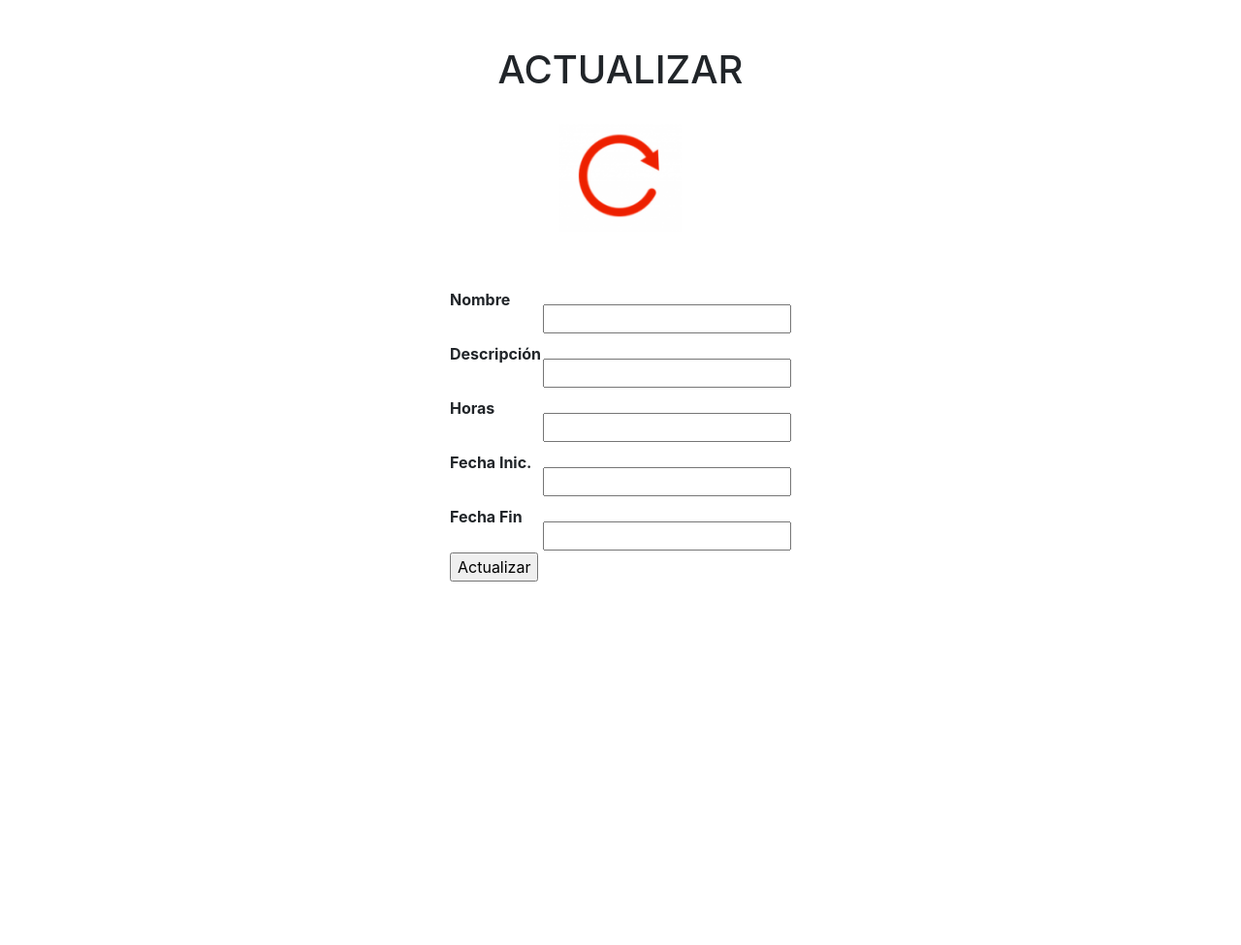
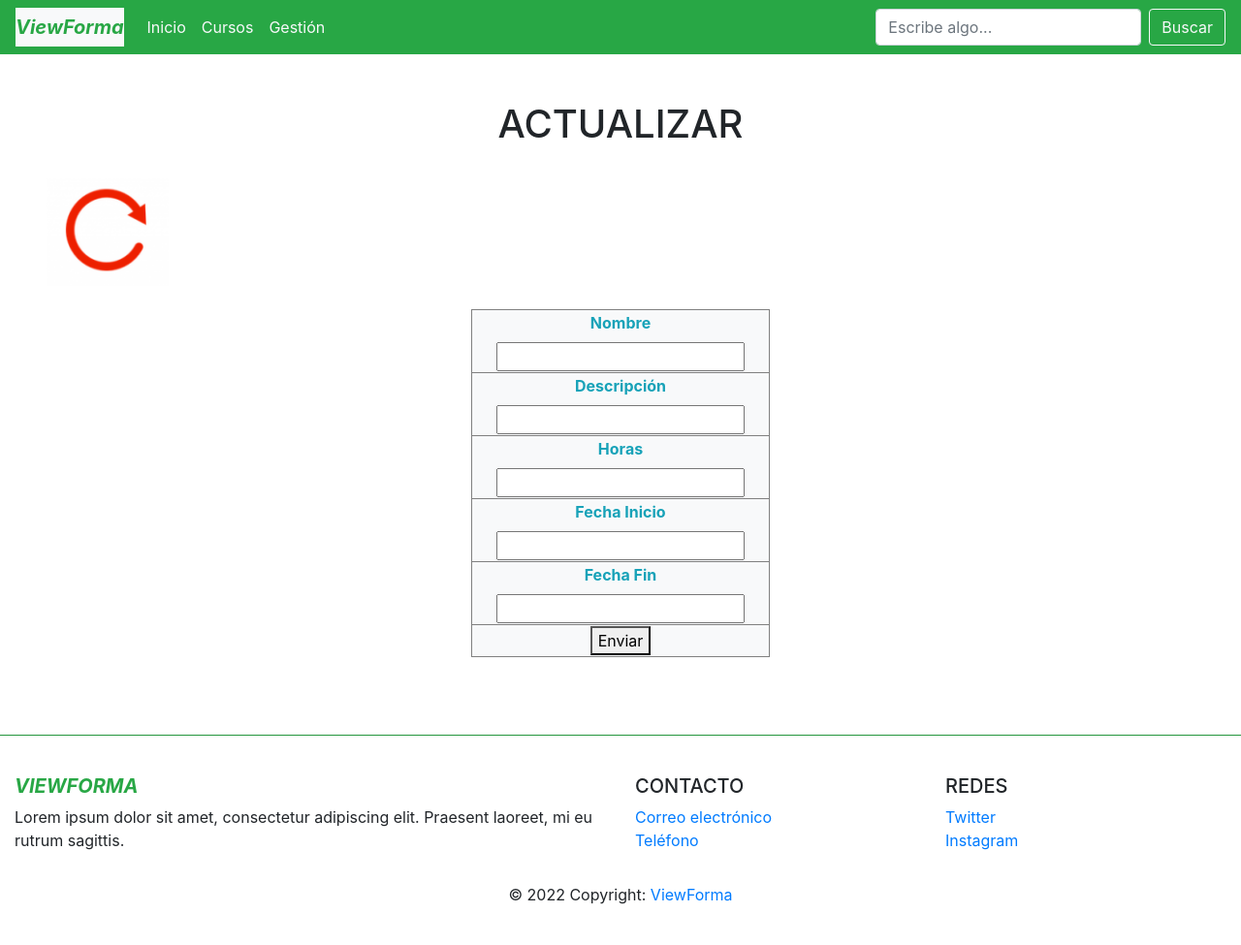
Before and after one commit to hugosanchezg/crudViewNext, a PHP site: page /edicion.php?Id=1 in a window 1280 px wide. Shown: the whole page at 97% size. Before the commit the page ends 600 px from the top, so only its background shows below. Run offline with PHP 8.4, Linux system fonts and the light colour scheme; data that the repository does not hold is empty.

Commit message:
Add files via upload

```diff
--- a/edicion.php
+++ b/edicion.php
@@ -4,62 +4,141 @@
   <meta charset="utf-8">
   <title>ViewForma</title>
   <link rel="stylesheet" href="https://cdn.jsdelivr.net/npm/bootstrap@4.0.0/dist/css/bootstrap.min.css" integrity="sha384-Gn5384xqQ1aoWXA+058RXPxPg6fy4IWvTNh0E263XmFcJlSAwiGgFAW/dAiS6JXm" crossorigin="anonymous">
+  <link rel="icon" type="image/x-icon" href="images/prueba.png">
 </head>
 
 <body>
 
-  <div class="p-4">
+  <!--NAVBAR-->
+  <nav class="navbar navbar-expand-lg navbar-light bg-success">
+    <a class="navbar-brand bg-light text-success font-italic font-weight-bold" href="index.php">ViewForma</a>
+    <button class="navbar-toggler" type="button" data-toggle="collapse" data-target="#navbarSupportedContent" aria-controls="navbarSupportedContent" aria-expanded="false" aria-label="Toggle navigation">
+      <span class="navbar-toggler-icon"></span>
+    </button>
+
+    <div class="collapse navbar-collapse" id="navbarSupportedContent">
+      <ul class="navbar-nav mr-auto">
+        <li class="nav-item active">
+          <a class="nav-link text-light" href="index.php">Inicio<span class="sr-only">(current)</span></a>
+        </li>
+        <li class="nav-item">
+          <a class="nav-link text-light" href="index.php">Cursos</a>
+        </li>
+        <li class="nav-item">
+          <a class="nav-link text-light" href="index.php">Gestión</a>
+        </li>
+
+      </ul>
+      <form class="form-inline my-2 my-lg-0">
+        <input class="form-control mr-sm-2" type="search" placeholder="Escribe algo..." aria-label="Search">
+        <button class="btn btn-outline-light my-2 my-sm-0" type="submit">Buscar</button>
+      </form>
+    </div>
+  </nav>
+
+  <div class="p-4 text">
+
+    <?php
+      $Id = $_GET['Id']
+    ?>
 
     <h1 class="text-center pt-4">ACTUALIZAR</h1>
+    <img class="foto  w-10 p-4" src="images/update.png">
 
-    <?php
+    <form action="editar.php?Id=<?php echo $Id?>" method="post">
 
-      $Id=$_GET["Id"];
+      <table border="1" align="center" class="text-center w-25 bg-light">
 
-    ?>
+        <tr>
+          <td class="text-info font-weight-bold"><label for="nombre">Nombre</label>
+          <input class="d-block m-auto" type="text" name="nombre" id="Nombre" value="<?php echo $_GET['Nombre']?>"></td>
+        </tr>
 
-    <img class="foto d-block m-auto w-10 p-4" src="images/update.png">
+        <tr>
+          <td class="text-info font-weight-bold"><label for="descripcion">Descripción</label>
+          <input class="d-block m-auto" type="text" name="descripcion" id="Descripción" value="<?php echo $_GET['Descripción']?>"></td>
+        </tr>
 
-    <form name="form1" method="post" action="editar.php?Id=<?php echo $Id?>">
-      <table width="25%" border="0" align="center">
         <tr>
-          <td></td>
-          <td><label for="id"></label>
-          <input type="hidden" name="id" id="id" value="<?php echo $id ?>"></td>
+          <td class="text-info font-weight-bold"><label for="horas">Horas</label>
+          <input class="d-block m-auto" type="text" name="horas" id="Horas" value="<?php echo $_GET['Horas']?>"></td>
         </tr>
+
         <tr>
-          <td><p class="font-weight-bold">Nombre</p></td>
-          <td><label for="nom"></label>
-          <input type="text" name="nom" id="nom" value="<?php echo $_GET['Nombre']?>"></td>
+          <td class="text-info font-weight-bold"><label for="fechainicio">Fecha Inicio</label>
+          <input class="d-block m-auto" type="text" name="fechainicio" id="FechaInicio" value="<?php echo $_GET['FechaInicio']?>"></td>
         </tr>
+
         <tr>
-          <td><p class="font-weight-bold">Descripción</p></td>
-          <td><label for="des"></label>
-          <input type="text" name="des" id="des" value="<?php echo $_GET['Descripcion'] ?>"></td>
+          <td class="text-info font-weight-bold"><label for="fechafin">Fecha Fin</label>
+          <input class="d-block m-auto" type="text" name="fechafin" id="FechaFin" value="<?php echo $_GET['FechaFin']?>"></td>
         </tr>
+
         <tr>
-          <td><p class="font-weight-bold">Horas</p></td>
-          <td><label for="hor"></label>
-          <input type="text" name="hor" id="hor" value="<?php echo $_GET['Horas'] ?>"></td>
+        <td class="text-primary"><button type="submit">Enviar</button></td>
         </tr>
-        <tr>
-          <td><p class="font-weight-bold">Fecha Inic.</p></td>
-          <td><label for="fecini"></label>
-          <input type="text" name="fecini" id="fecini" value="<?php echo $_GET['FechaInicio'] ?>"></td>
-        </tr>
-        <tr>
-          <td><p class="font-weight-bold">Fecha Fin</p></td>
-          <td><label for="fecfin"></label>
-          <input type="text" name="fecfin" id="fecfin" value="<?php echo $_GET['FechaFin'] ?>"></td>
-        </tr>
-        <tr>
-          <td colspan="2"><input type="submit" name="bot_actualizar" id="bot_actualizar" value="Actualizar"></td>
-        </tr>
+
       </table>
+
     </form>
 
     <p>&nbsp;</p>
   </div>
 
 </body>
+
+<!--FOOTER-->
+<hr noshade="noshade" size="3" class="bg-success"/>
+  <footer class="page-footer font-small pt-4">
+
+    <div class="container-fluid text-center text-md-left">
+
+      <div class="row">
+
+        <div class="col-md-6 mt-md-0 mt-3">
+
+          <h5 class="text-uppercase font-italic font-weight-bold text-success">ViewForma</h5>
+          <p>Lorem ipsum dolor sit amet, consectetur adipiscing elit. Praesent laoreet, mi eu rutrum sagittis.</p>
+
+        </div>
+
+        <hr class="clearfix w-100 d-md-none pb-3">
+
+        <div class="col-md-3 mb-md-0 mb-3">
+
+          <h5 class="text-uppercase">Contacto</h5>
+
+          <ul class="list-unstyled">
+            <li>
+              <a href="index.php">Correo electrónico</a>
+            </li>
+            <li>
+              <a href="index.php">Teléfono</a>
+            </li>
+          </ul>
+
+        </div>
+
+        <div class="col-md-3 mb-md-0 mb-3">
+
+          <h5 class="text-uppercase">Redes</h5>
+
+          <ul class="list-unstyled">
+            <li>
+              <a href="index.php">Twitter</a>
+            </li>
+            <li>
+              <a href="index.php">Instagram</a>
+            </li>
+          </ul>
+
+        </div>
+      </div>
+    </div>
+
+    <div class="footer-copyright text-center py-3">© 2022 Copyright:
+      <a href="index.php/#cursos">ViewForma</a>
+    </div>
+        <br>
+  </footer>
 </html>
--- a/editar.php
+++ b/editar.php
@@ -3,7 +3,7 @@
 
   include("conexion.php");
 
-  $sql="UPDATE DATOS_CURSOS SET Nombre=:nom, Descripción=:des, Horas=:hor, FechaInicio=:fecini, FechaFin=:fecfin WHERE Id=:";
+  $sql="UPDATE DATOS_CURSOS SET Nombre=:nom, Descripción=:des, Horas=:hor, FechaInicio=:fecini, FechaFin=:fecfin WHERE Id=:id";
 
   $resultado=$base->prepare($sql);
 
```
Also changed, not shown: index.php (+94 -50 lines), insertar.php (added, +13 -0 lines), images/cursos.jpg (added), images/dos.jpg (added), images/favicon.ico (added), images/prueba.png (added), images/tres.jpg (added), images/uno.jpg (added).
